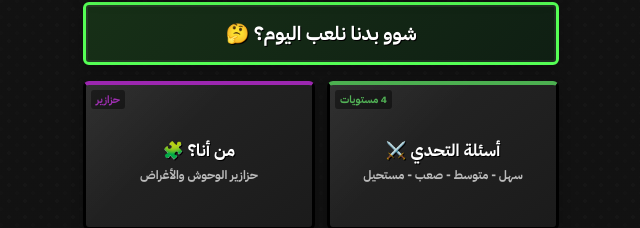
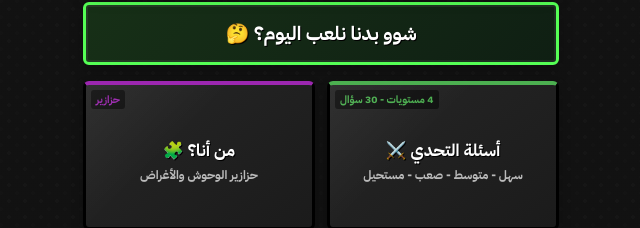
Before and after one commit to ahmadessawii06/TripleAxe, a React (Vite) app in the folder TripleAxe/: page / in a window 1280 px wide. Shown: the part 351-579 px from the top of the page, without its empty margins (319-959 px from the left). Built offline with nearby package versions, Linux system fonts and the light colour scheme; a web font is replaced by a local one.

Commit message:
add badgae to quiz mode

```diff
--- a/TripleAxe/src/components/HomeScreen.jsx
+++ b/TripleAxe/src/components/HomeScreen.jsx
@@ -6,7 +6,7 @@ export function HomeScreen({ onSelectMode, onOpenSettings }) {
       id: 'quiz',
       title: 'أسئلة التحدي ⚔️',
       desc: 'سهل - متوسط - صعب - مستحيل',
-      badge: '4 مستويات',
+      badge: '4 مستويات - 30 سؤال',
       color: '#4CAF50'
     },
     {
```
